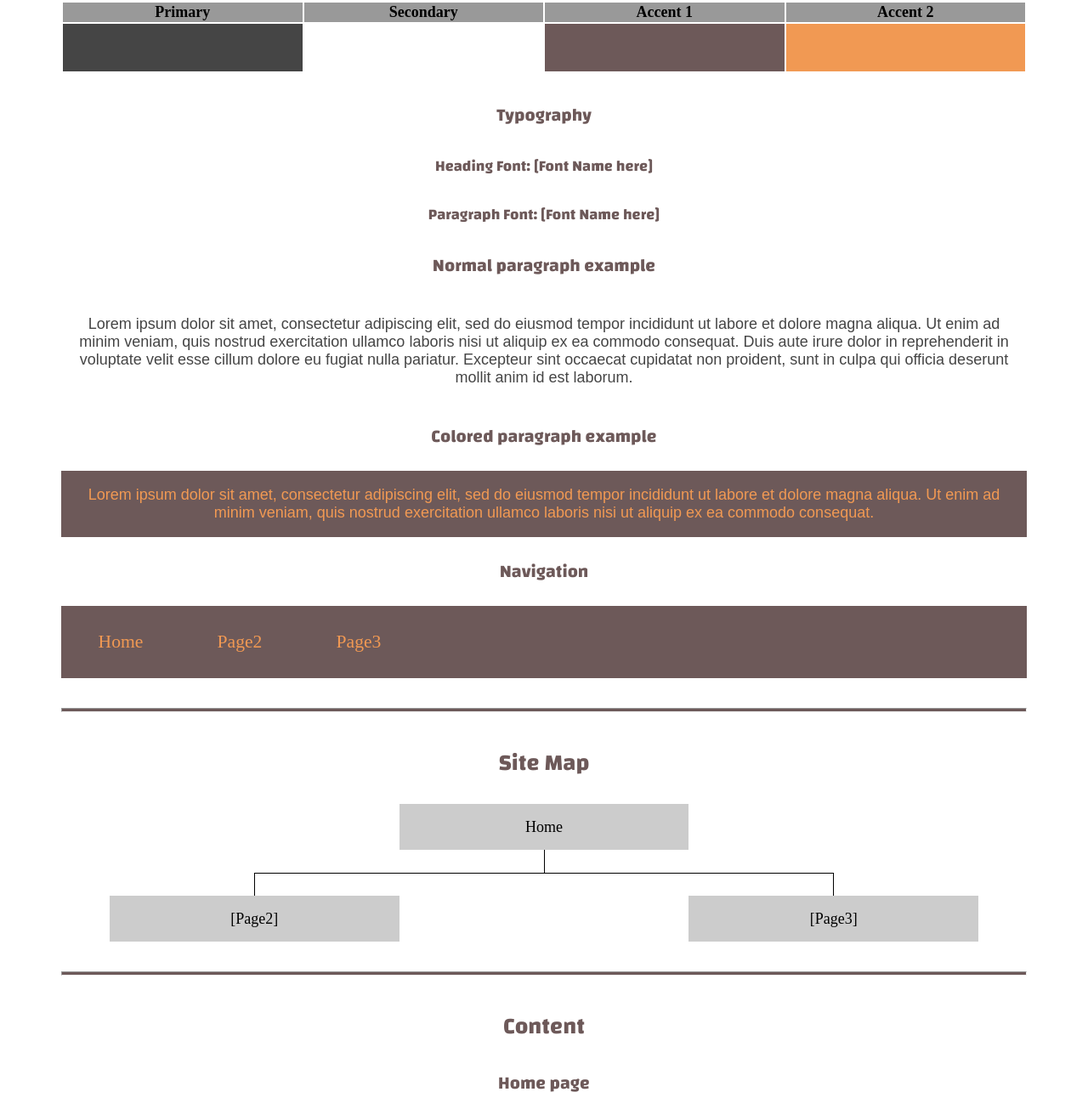
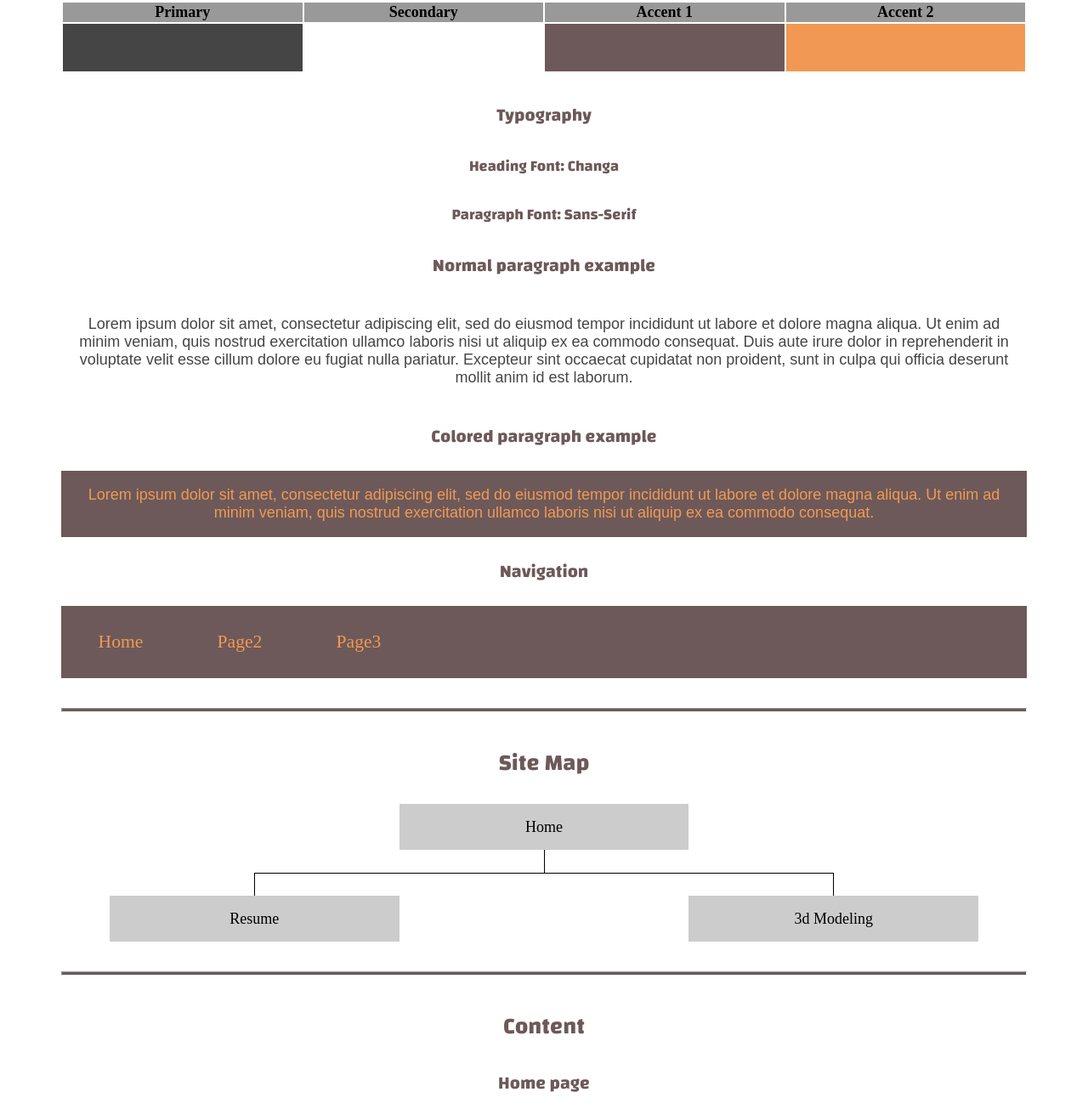
Before and after one commit to LMacconnell2/portfolio_site, a plain HTML site: page site-plan.html in a window 1280 px wide. Shown: the part 1434-2739 px from the top of the page at 85% size. Drawn offline with Linux system fonts and the light colour scheme.

Commit message:
Edited Font names

```diff
--- a/site-plan.html
+++ b/site-plan.html
@@ -57,10 +57,10 @@
       <!-- Choose a font for your paragraphs (body copy) and headlines. What font(s) have you chosen? Why did you choose what you did?  Make sure to review the list of web safe fonts at W3Schools.org as a starting point.  Think also about which of your colors above you might use for background and font colors. -->
 
       <h4>
-        Heading Font: [Font Name here]  <!-- change this -->
+        Heading Font: Changa  <!-- change this -->
       </h4>
       <h4>
-        Paragraph Font: [Font Name here]  <!-- change this -->
+        Paragraph Font: Sans-Serif  <!-- change this -->
       </h4>
       <h3>
         Normal paragraph example
@@ -95,10 +95,10 @@
           Home
         </div>
         <div class="sm-page2">
-          [Page2] <!-- change this -->
+          Resume <!-- change this -->
         </div>
         <div class="sm-page3">
-          [Page3]  <!-- change this -->
+          3d Modeling  <!-- change this -->
         </div>
 
         <div class="top">
```
